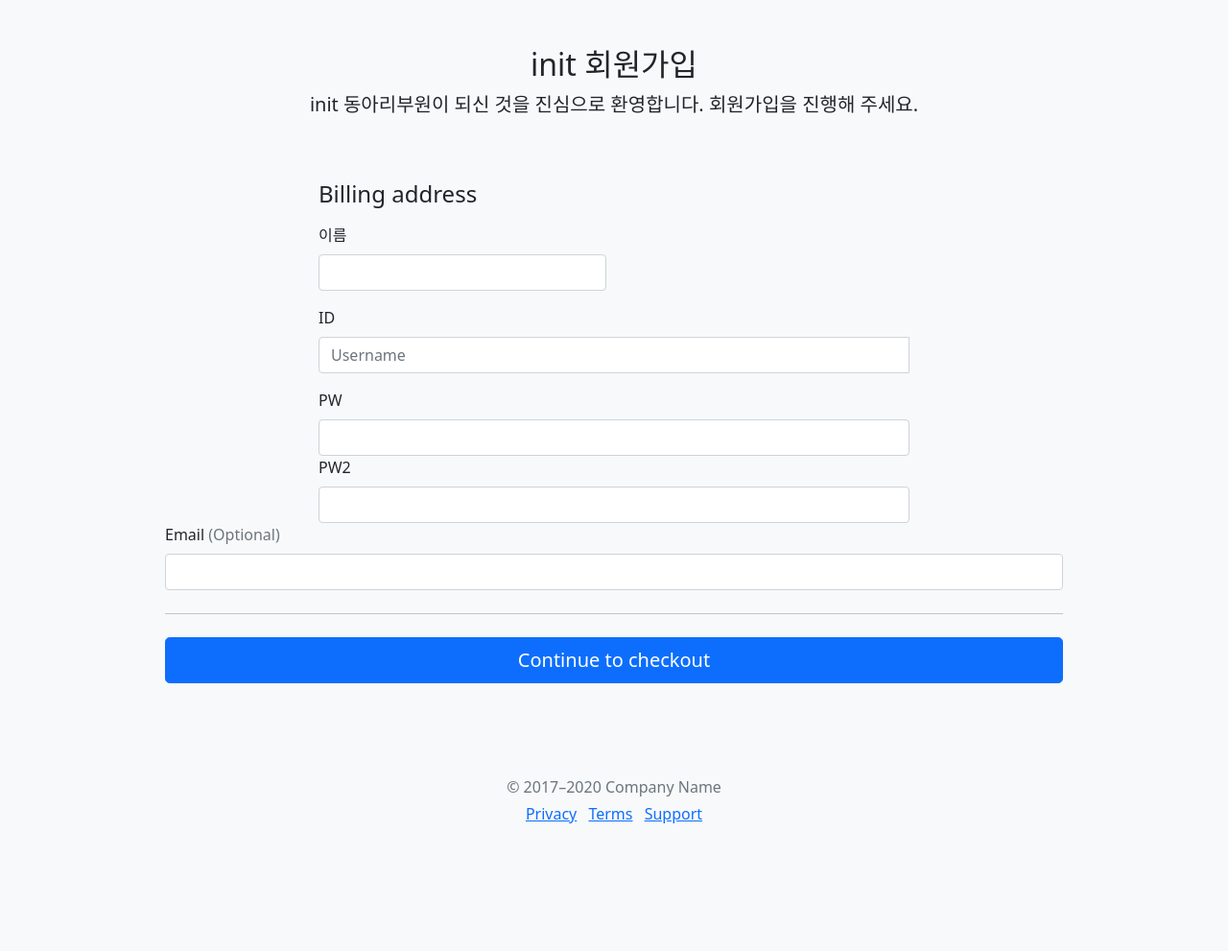
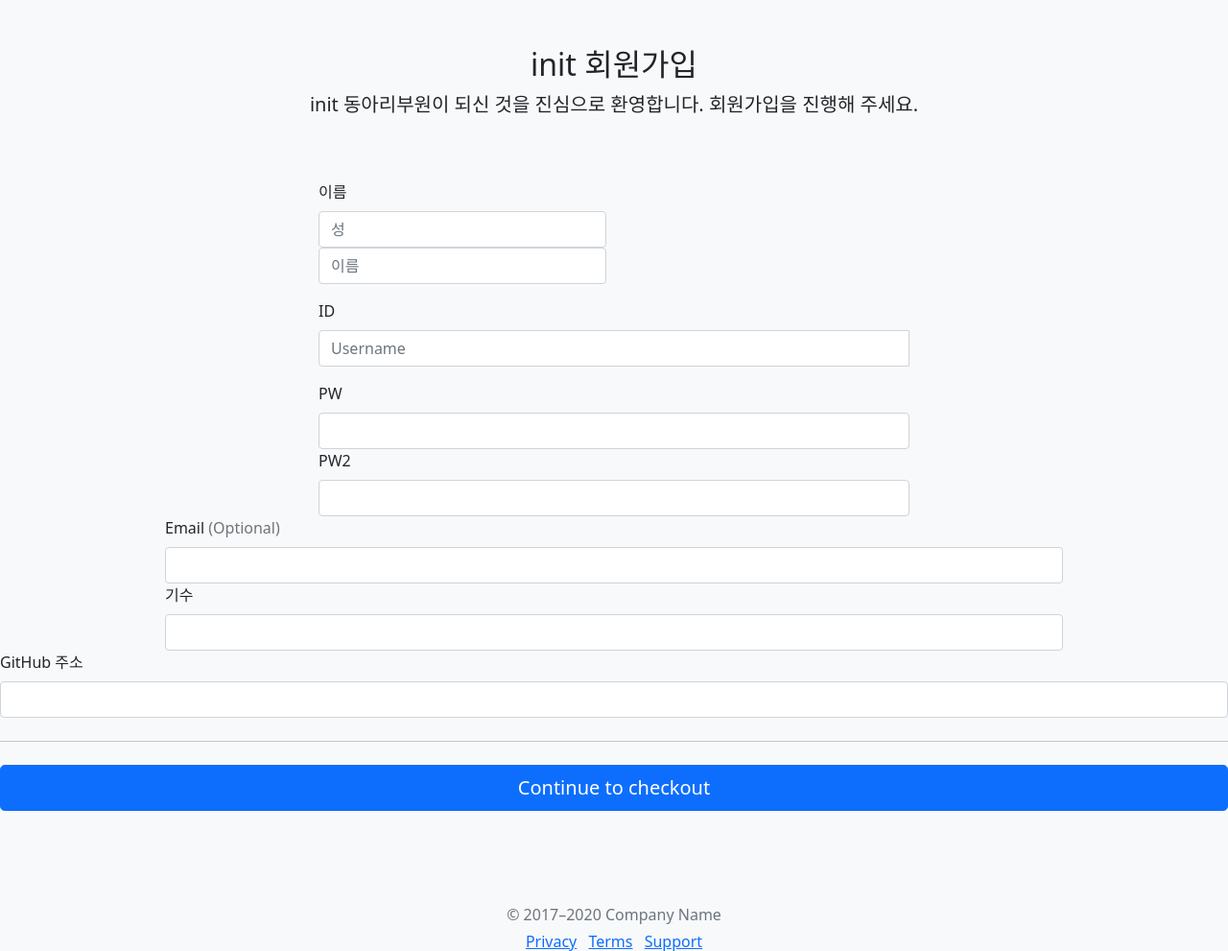
Before and after one commit to init-website/init-server, a Django app: template init/mysite/templates/signup.html in a window 1280 px wide. Shown: the top 991 px of the page at 96% size. Before the commit the page ends 858 px from the top, so only its background shows below. Run offline with Django 3.2, Linux system fonts and the light colour scheme; the template is opened without the code that fills it: values that come from a table or form of the project are taken from there, others are empty; some libraries are stand-ins or nearby versions.

Commit message:
회원가입 구현

```diff
--- a/init/myproject/settings.py
+++ b/init/myproject/settings.py
@@ -40,7 +40,6 @@ INSTALLED_APPS = [
     'django.contrib.staticfiles',
     'mysite.apps.MysiteConfig',
 ]
-
 MIDDLEWARE = [
     'django.middleware.security.SecurityMiddleware',
     'django.contrib.sessions.middleware.SessionMiddleware',
@@ -129,3 +128,5 @@ STATIC_ROOT = os.path.join(BASE_DIR, 'static')
 
 LOGIN_REDIRECT_URL = '/'
 LOGOUT_REDIRECT_URL = '/'
+
+AUTH_USER_MODEL = 'mysite.InitUser'
--- a/init/mysite/admin.py
+++ b/init/mysite/admin.py
@@ -1,5 +1,9 @@
 from django.contrib import admin
-from .models import Project, Homework
+from .models import Project, Homework, InitUser
+from django.contrib.auth.admin import UserAdmin
+
 # Register your models here.
 
 admin.site.register(Project)
+admin.site.register(Homework)
+admin.site.register(InitUser)
--- a/init/mysite/forms.py
+++ b/init/mysite/forms.py
@@ -1,11 +1,8 @@
 from django import forms
 from django.contrib.auth.forms import UserCreationForm
-from django.contrib.auth.models import User
-
+from .models import InitUser
 
 class UserForm(UserCreationForm):
-    email = forms.EmailField(label="이메일")
-
     class Meta:
-        model = User
-        fields = ("username", "email")
+        model = InitUser
+        fields = ['username','email','first_name','last_name','generation','git']
--- a/init/mysite/models.py
+++ b/init/mysite/models.py
@@ -1,6 +1,7 @@
 from django.db import models
 from django.utils import timezone
 import datetime
+from django.contrib.auth.models import AbstractUser
 
 # Create your models here.
 class Project(models.Model):
@@ -23,3 +24,7 @@ class Homework(models.Model):
 
     def __str__(self):
         return self.title
+
+class InitUser(AbstractUser):
+    generation = models.CharField(null=False, blank=False, max_length=20)
+    git = models.URLField(null=True, blank=True)
--- a/init/mysite/templates/signup.html
+++ b/init/mysite/templates/signup.html
@@ -50,15 +50,17 @@
 
     <div class="row justify-content-md-center">
       <div class="col-md-7 col-lg-8">
-        <h4 class="mb-3">Billing address</h4>
 
         <form method="post" class="post-form needs-validation" novalidate>
           {% csrf_token %}
           {% include "form_errors.html" %}
           <div class="row g-3">
             <div class="col-sm-6">
-              <label for="firstName" class="form-label">이름</label>
-              <input type="text" class="form-control" id="firstName" placeholder="" value="" required>
+              <label for="name" class="form-label">이름</label>
+              <input type="text" class="form-control" id="last_name" name="last_name" placeholder="성"
+              value="{{ form.last_name.value|default_if_none:'' }}" required>
+              <input type="text" class="form-control" id="first_name" name="first_name" placeholder="이름"
+              value="{{ form.first_name.value|default_if_none:'' }}" required>
               <div class="invalid-feedback">
                 Valid first name is required.
               </div>
@@ -87,7 +89,7 @@
             <div class="col-12">
               <label for="password2" class="form-label">PW2</label>
               <div class="input-group">
-                <input type="password2" class="form-control" name="password2" id="password2"
+                <input type="password" class="form-control" name="password2" id="password2"
                 value="{{ form.password2.value|default_if_none:'' }}">
                 </div>
               </div>
@@ -97,6 +99,24 @@
               <label for="email" class="form-label">Email <span class="text-muted">(Optional)</span></label>
               <input type="text" class="form-control" name="email" id="email"
               value="{{ form.email.value|default_if_none:'' }}">
+              </div>
+            </div>
+
+            <div class="col-12">
+              <label for="generation" class="form-label">기수</label>
+              <div class="input-group">
+                <input type="generation" class="form-control" name="generation" id="generation"
+                value="{{ form.generation.value|default_if_none:'' }}">
+                </div>
+              </div>
+            </div>
+
+            <div class="col-12">
+              <label for="git" class="form-label">GitHub 주소</label>
+              <div class="input-group">
+                <input type="git" class="form-control" name="git" id="git"
+                value="{{ form.git.value|default_if_none:'' }}">
+                </div>
               </div>
             </div>
 
--- a/init/mysite/views.py
+++ b/init/mysite/views.py
@@ -2,6 +2,7 @@ from django.shortcuts import render, redirect
 from django.http import HttpResponse
 from django.contrib.auth import authenticate, login
 from .models import Project, Homework
+from django.contrib.auth.forms import UserCreationForm
 from .forms import UserForm
 
 # Create your views here.
@@ -33,9 +34,9 @@ def signup(request):
             form.save()
             username = form.cleaned_data.get('username')
             raw_password = form.cleaned_data.get('password1')
-            user = authenticate(username=username, password=raw_password)
+            user = authenticate( username=username, password=raw_password)
             login(request, user)
-            return redirect('index')
+            return redirect('/')
     else:
         form = UserForm()
     return render(request, 'signup.html', {'form': form})
```
Also changed, not shown: init/db.sqlite3, init/mysite/migrations/0001_initial.py, init/mysite/migrations/0002_homework.py (deleted).
